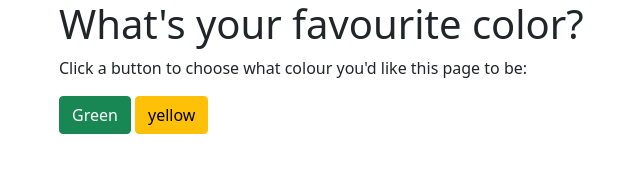
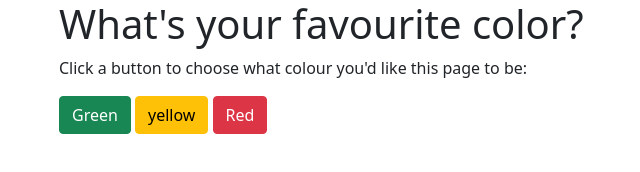
Before and after one commit to brianmuganda/jQuery-Adding-Removing-classes, a plain HTML site: page index.html in a window 1280 px wide. Shown: the whole page, without its empty margins (23-663 px from the left). Drawn offline with nearby package versions, Linux system fonts and the light colour scheme.

Commit message:
add red button

```diff
--- a/index.html
+++ b/index.html
@@ -19,6 +19,7 @@
 
         <button class="btn btn-success" id="green">Green</button>
         <button class="btn btn-warning" id="yellow">yellow</button>
+        <button class="btn btn-danger" id="red">Red</button>
     </div>
 
 </body>
```
